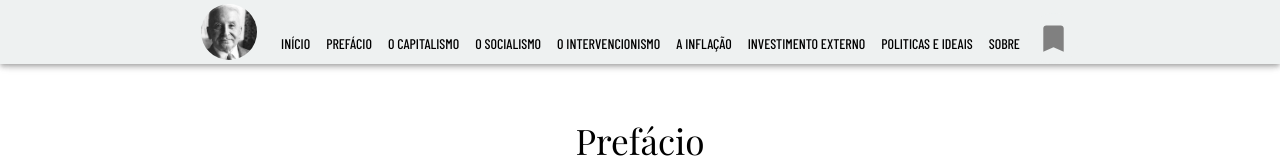
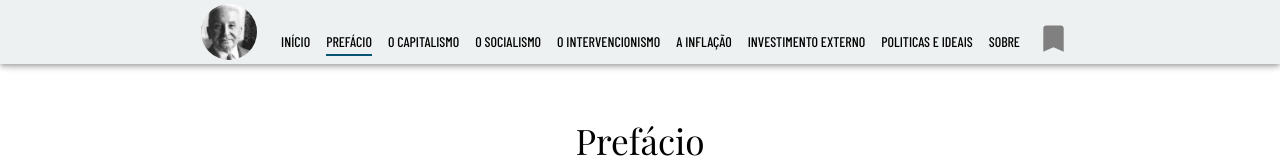
Before and after one commit to irenaldojs/seis-li-oes-mises, a React (Vite) app: page /prefacio in a window 1280 px wide. Shown: the top 160 px of the page. Built offline with nearby package versions, Linux system fonts and the light colour scheme; a web font is replaced by a local one.

Commit message:
ajust Appbar

```diff
--- a/src/components/AppBarComponent/index.tsx
+++ b/src/components/AppBarComponent/index.tsx
@@ -50,29 +50,21 @@ export default function AppBarComponent() {
           alignSelf={"flex-end"}
           paddingBottom={1}
         >
-          <TabButton onClick={() => navigate(Rotas.Home)}>Início</TabButton>
-          <TabButton onClick={() => navigate(Rotas.Prefacio)}>
-            Prefácio
-          </TabButton>
-          <TabButton onClick={() => navigate(Rotas.Capitalismo)}>
-            O Capitalismo
-          </TabButton>
-          <TabButton onClick={() => navigate(Rotas.Socialismo)}>
-            O Socialismo
-          </TabButton>
-          <TabButton onClick={() => navigate(Rotas.Intervencionismo)}>
+          <TabButton route={Rotas.Home}>Início</TabButton>
+          <TabButton route={Rotas.Prefacio}>Prefácio</TabButton>
+          <TabButton route={Rotas.Capitalismo}>O Capitalismo</TabButton>
+          <TabButton route={Rotas.Socialismo}>O Socialismo</TabButton>
+          <TabButton route={Rotas.Intervencionismo}>
             O Intervencionismo
           </TabButton>
-          <TabButton onClick={() => navigate(Rotas.Inflacao)}>
-            A Inflação
-          </TabButton>
-          <TabButton onClick={() => navigate(Rotas.InvestimentoExterno)}>
+          <TabButton route={Rotas.Inflacao}>A Inflação</TabButton>
+          <TabButton route={Rotas.InvestimentoExterno}>
             Investimento Externo
           </TabButton>
-          <TabButton onClick={() => navigate(Rotas.PoliticasEIdeais)}>
+          <TabButton route={Rotas.PoliticasEIdeais}>
             Politicas e Ideais
           </TabButton>
-          <TabButton onClick={() => navigate(Rotas.About)}>Sobre</TabButton>
+          <TabButton route={Rotas.About}>Sobre</TabButton>
         </Box>
         <IconButton onClick={swapMark} sx={{ alignSelf: "flex-end" }}>
           <Bookmark fontSize="large" />
--- a/src/components/ContainerComponent/index.tsx
+++ b/src/components/ContainerComponent/index.tsx
@@ -64,7 +64,7 @@ export default function ContainerComponent({
                   gap={2}
                   sx={{ cursor: "pointer" }}
                   position={"relative"}
-                  color={theme === "light" ? "grey" : "white"}
+                  color={theme === "light" ? "#085475" : "white"}
                   onClick={() => setMark(pageName, index)}
                 >
                   <Box position={"absolute"} alignItems={"start"} right={-50}>
--- a/src/components/TabButton/index.tsx
+++ b/src/components/TabButton/index.tsx
@@ -1,21 +1,34 @@
 import { Typography } from "@mui/material";
 import React from "react";
+import { useLocation, useNavigate } from "react-router-dom";
 
 type TabButtonProps = {
   children: React.ReactNode;
-  onClick: () => void;
+  route: string;
 };
 
-export default function TabButton({ children, onClick }: TabButtonProps) {
+export default function TabButton({ children, route }: TabButtonProps) {
+  const navigate = useNavigate();
+  const path = useLocation();
+
+  function handleClick() {
+    navigate(route);
+  }
+
   return (
     <Typography
-      onClick={onClick}
+      onClick={() => handleClick()}
       variant="button"
       fontFamily={"Barlow Condensed"}
       sx={{
         textTransform: "uppercase",
         cursor: "pointer",
         ":hover": { color: "#085475" },
+        borderBottom:
+          path.pathname === route
+            ? "2px solid #085475"
+            : "2px solid transparent",
+        transition: "all 0.3s ease",
       }}
     >
       {children}
```
